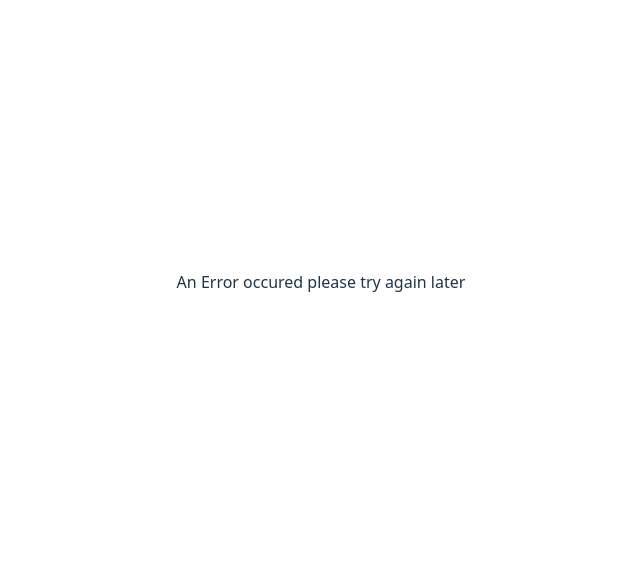
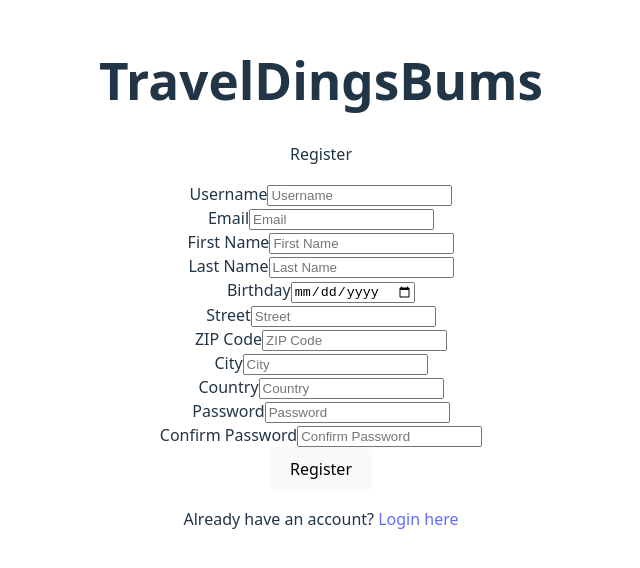
Before and after one commit to fabiodauru/ReactTrainingProject, a React (Vite) app in the folder trainingProject.fe/: page /register in a window 1280 px wide. Shown: the part 118-686 px from the top of the page, without its empty margins (319-959 px from the left). Built offline with nearby package versions, Linux system fonts and the light colour scheme.

Commit message:
Created LoginPage.tsx Created RegisterPage.tsx
Functional Authentication
Bad Design

```diff
--- a/trainingProject.fe/src/Router.tsx
+++ b/trainingProject.fe/src/Router.tsx
@@ -2,6 +2,7 @@ import { BrowserRouter, Routes, Route } from "react-router-dom";
 import HomePage from "./pages/HomePage";
 import ErrorPage from "./pages/ErrorPage";
 import LoginPage from "./pages/LoginPage.tsx";
+import RegisterPage from "./pages/RegisterPage.tsx";
 
 export default function Router() {
     return(
@@ -9,6 +10,7 @@ export default function Router() {
             <Routes>
                 <Route path="" element={<HomePage/>} />
                 <Route path="/login" element={<LoginPage />} ></Route>
+                <Route path="/register" element={<RegisterPage />} ></Route>
                 <Route errorElement={<ErrorPage/>}/>
                 <Route path="/*" element={<ErrorPage/>} />
             </Routes>
--- a/trainingProject.fe/src/pages/LoginPage.tsx
+++ b/trainingProject.fe/src/pages/LoginPage.tsx
@@ -28,7 +28,7 @@ export default function LoginPage(){
             navigate("/");
         }
         else{
-            setLoginFailedMessage(data.Message);
+            setLoginFailedMessage(data.message);
         }
     }
 
--- /dev/null
+++ b/trainingProject.fe/src/pages/RegisterPage.tsx
@@ -0,0 +1,217 @@
+import { useState } from "react"
+import { useNavigate } from "react-router-dom";
+import * as React from "react";
+
+export default function RegisterPage() {
+    const navigate = useNavigate();
+
+    const [registerFailedMessage, setRegisterFailedMessage] = useState("");
+
+    const [username, setUsername] = useState("");
+    const [password, setPassword] = useState("");
+    const [passwordConfirm, setPasswordConfirm] = useState("");
+    const [email, setEmail] = useState("");
+    const [userFirstName, setUserFirstName] = useState("");
+    const [userLastName, setUserLastName] = useState("");
+    const [address, setAddress] = useState({
+        street: "",
+        zipCode: "",
+        city: "",
+        country: "",
+    });
+    const [birthday, setBirthday] = useState("17/05/2006");
+
+    const handleSubmit = async (event: React.FormEvent) => {
+        event.preventDefault()
+
+        if (password !== passwordConfirm) {
+            setRegisterFailedMessage("Passwords do not match");
+            return;
+        }
+
+        const response = await fetch("http://localhost:5065/api/Authenticate/register", {
+            method: "POST",
+            headers: {
+                "Content-Type": "application/json",
+            },
+            body: JSON.stringify({
+                username: username,
+                password: password,
+                email: email,
+                userFirstName: userFirstName,
+                userLastName: userLastName,
+                address: address,
+                birthday: birthday,
+                })
+        });
+        const data = await response.json();
+
+        if (response.status === 200 && data.message === "Success")
+        {
+            navigate("/login");
+        }
+        else{
+            setRegisterFailedMessage(data.message);
+        }
+    }
+
+    return (
+        <>
+            <div className="register-container">
+                <div className="register-header">
+                    <h1>TravelDingsBums</h1>
+                    <p>Register</p>
+                </div>
+
+                <form onSubmit={handleSubmit} className="register-form">
+                    <div className="form-group">
+                        <label htmlFor="inputUsername">Username</label>
+                        <input
+                            type="text"
+                            placeholder="Username"
+                            id="inputUsername"
+                            onChange={(event) => setUsername(event.target.value)}
+                            value={username}
+                            required
+                        />
+                    </div>
+
+                    <div className="form-group">
+                        <label htmlFor="inputEmail">Email</label>
+                        <input
+                            type="email"
+                            placeholder="Email"
+                            id="inputEmail"
+                            onChange={(event) => setEmail(event.target.value)}
+                            value={email}
+                            required
+                        />
+                    </div>
+
+                    <div className="form-group">
+                        <label htmlFor="inputFirstName">First Name</label>
+                        <input
+                            type="text"
+                            placeholder="First Name"
+                            id="inputFirstName"
+                            onChange={(event) => setUserFirstName(event.target.value)}
+                            value={userFirstName}
+                            required
+                        />
+                    </div>
+
+                    <div className="form-group">
+                        <label htmlFor="inputLastName">Last Name</label>
+                        <input
+                            type="text"
+                            placeholder="Last Name"
+                            id="inputLastName"
+                            onChange={(event) => setUserLastName(event.target.value)}
+                            value={userLastName}
+                            required
+                        />
+                    </div>
+
+                    <div className="form-group">
+                        <label htmlFor="inputBirthday">Birthday</label>
+                        <input
+                            type="date"
+                            id="inputBirthday"
+                            onChange={(event) => setBirthday(event.target.value)}
+                            value={birthday}
+                            required
+                        />
+                    </div>
+
+                    <div className="form-group">
+                        <label htmlFor="inputStreet">Street</label>
+                        <input
+                            type="text"
+                            placeholder="Street"
+                            id="inputStreet"
+                            onChange={(event) =>
+                                setAddress({ ...address, street: event.target.value })
+                            }
+                            value={address.street}
+                        />
+                    </div>
+
+                    <div className="form-group">
+                        <label htmlFor="inputZipCode">ZIP Code</label>
+                        <input
+                            type="text"
+                            placeholder="ZIP Code"
+                            id="inputZipCode"
+                            onChange={(event) =>
+                                setAddress({ ...address, zipCode: event.target.value })
+                            }
+                            value={address.zipCode}
+                        />
+                    </div>
+
+                    <div className="form-group">
+                        <label htmlFor="inputCity">City</label>
+                        <input
+                            type="text"
+                            placeholder="City"
+                            id="inputCity"
+                            onChange={(event) =>
+                                setAddress({ ...address, city: event.target.value })
+                            }
+                            value={address.city}
+                        />
+                    </div>
+
+                    <div className="form-group">
+                        <label htmlFor="inputCountry">Country</label>
+                        <input
+                            type="text"
+                            placeholder="Country"
+                            id="inputCountry"
+                            onChange={(event) =>
+                                setAddress({ ...address, country: event.target.value })
+                            }
+                            value={address.country}
+                        />
+                    </div>
+
+                    <div className="form-group">
+                        <label htmlFor="inputPassword">Password</label>
+                        <input
+                            type="password"
+                            placeholder="Password"
+                            id="inputPassword"
+                            onChange={(event) => setPassword(event.target.value)}
+                            value={password}
+                            required
+                        />
+                    </div>
+
+                    <div className="form-group">
+                        <label htmlFor="inputPasswordConfirm">Confirm Password</label>
+                        <input
+                            type="password"
+                            placeholder="Confirm Password"
+                            id="inputPasswordConfirm"
+                            onChange={(event) => setPasswordConfirm(event.target.value)}
+                            value={passwordConfirm}
+                            required
+                        />
+                    </div>
+
+                    <button type="submit" className="register-btn">Register</button>
+
+                    <div className="error-message">
+                        {registerFailedMessage}
+                    </div>
+
+                    <div className="register-footer">
+                        <p>Already have an account? <a href="/login">Login here</a></p>
+                    </div>
+                </form>
+            </div>
+        </>
+    )
+
+
+}
```
Also changed, not shown: 1 other file (tests, documents, lock files or other folders).
